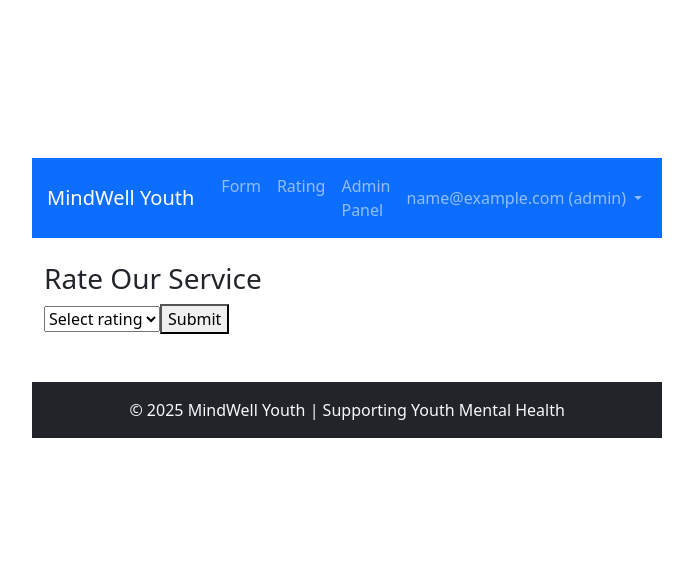
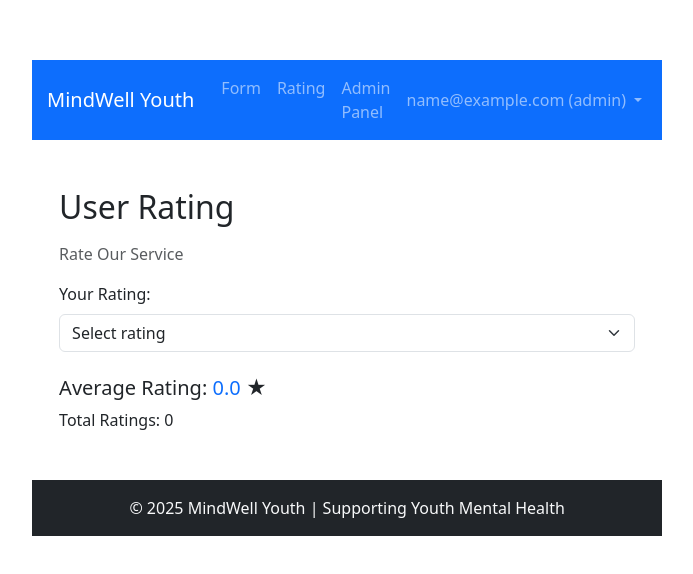
Before and after one commit to Mars5427/FIT5032, a Vue app: page /rating in a window 1280 px wide. Shown: the part 102-676 px from the top of the page, without its empty margins (0-693 px from the left). Built offline with nearby package versions, Linux system fonts and the light colour scheme; sample sign-in values are in the browser's storage; a small style sheet from the web is missing.

Commit message:
Last update for A1.3: Add Admin.vue and update Rating.vue.

```diff
--- /dev/null
+++ b/src/components/Admin.vue
@@ -0,0 +1,16 @@
+<template>
+  <div class="container mt-5">
+    <h1 class="text-primary">Admin Panel</h1>
+    <p>Welcome, Admin! 🎉</p>
+    <p>Here you can manage resources, view reports, and oversee the platform.</p>
+  </div>
+</template>
+
+<script setup>
+</script>
+
+<style scoped>
+h1 {
+  font-weight: bold;
+}
+</style>
--- a/src/components/Rating.vue
+++ b/src/components/Rating.vue
@@ -1,47 +1,75 @@
 <template>
-  <div class="rating">
-    <h3>Rate Our Service</h3>
-    <div v-if="currentUser">
-      <select v-model.number="userRating">
-        <option disabled value="0">Select rating</option>
-        <option v-for="n in 5" :key="n" :value="n">{{ n }}</option>
-      </select>
-      <button @click="submitRating">Submit</button>
-    </div>
-    <div v-else>
-      <p>Please login to rate.</p>
+  <div class="container mt-5" style="max-width: 600px;">
+    <h2>User Rating</h2>
+    <p class="text-muted">Rate Our Service</p>
+
+    <div v-if="!user">
+      <p class="text-danger">Please login to rate.</p>
     </div>
 
-    <div v-if="ratings.length">
-      <p>Average Rating: {{ averageRating.toFixed(2) }} ⭐</p>
+    <div v-else>
+      <div class="mb-3">
+        <label class="form-label">Your Rating:</label>
+        <select v-model="userRating" class="form-select" @change="submitRating">
+          <option disabled value="">Select rating</option>
+          <option v-for="n in 5" :key="n" :value="n">{{ n }} ★</option>
+        </select>
+      </div>
+
+      <div class="mt-4">
+        <h5>Average Rating:
+          <span class="text-primary">{{ averageRating.toFixed(1) }}</span> ★
+        </h5>
+        <p>Total Ratings: {{ ratings.length }}</p>
+      </div>
     </div>
   </div>
 </template>
 
 <script setup>
-import { ref, computed, onMounted } from "vue"
+import { ref, computed, onMounted } from 'vue'
 
+const user = JSON.parse(localStorage.getItem('currentUser') || 'null')
 const ratings = ref([])
-const userRating = ref(0)
-const currentUser = ref(null)
+const userRating = ref('')
 
 onMounted(() => {
-  const savedRatings = localStorage.getItem("ratings")
-  if (savedRatings) ratings.value = JSON.parse(savedRatings)
+  const saved = localStorage.getItem('ratings')
+  if (saved) ratings.value = JSON.parse(saved)
 
-  const savedUser = localStorage.getItem("currentUser")
-  if (savedUser) currentUser.value = JSON.parse(savedUser)
+  if (user) {
+    const existing = ratings.value.find(r => r.email === user.email)
+    if (existing) {
+      userRating.value = existing.score
+    }
+  }
+})
+
+const averageRating = computed(() => {
+  if (!ratings.value.length) return 0
+  const total = ratings.value.reduce((sum, r) => sum + r.score, 0)
+  return total / ratings.value.length
 })
 
 const submitRating = () => {
-  if (!currentUser.value) return
-  ratings.value.push({ user: currentUser.value.email, value: userRating.value })
-  localStorage.setItem("ratings", JSON.stringify(ratings.value))
-  alert("Thanks for rating!")
+  if (!user) return
+
+  const existing = ratings.value.find(r => r.email === user.email)
+  if (existing) {
+    existing.score = parseInt(userRating.value)
+  } else {
+    ratings.value.push({
+      email: user.email,
+      score: parseInt(userRating.value)
+    })
+  }
+  localStorage.setItem('ratings', JSON.stringify(ratings.value))
+  alert('Thank you for your rating!')
 }
+</script>
 
-const averageRating = computed(() => {
-  if (!ratings.value.length) return 0
-  return ratings.value.reduce((sum, r) => sum + r.value, 0) / ratings.value.length
-})
-</script>
+<style scoped>
+h2 {
+  margin-bottom: 15px;
+}
+</style>
--- a/src/router/index.js
+++ b/src/router/index.js
@@ -1,19 +1,30 @@
 import { createRouter, createWebHistory } from 'vue-router'
-
-// 引入你的页面组件
+import Admin from '../components/Admin.vue'
+import Unauthorized from '../components/Unauthorized.vue'
 import Form from '../components/Form.vue'
+import Rating from '../components/Rating.vue'
 import Login from '../components/Login.vue'
 import Register from '../components/Register.vue'
-import Rating from '../components/Rating.vue'
-import Unauthorized from '../components/Unauthorized.vue'
 
 const routes = [
-  { path: '/', redirect: '/form' },   // 默认跳到表单页
+  { path: '/', redirect: '/form' },
   { path: '/form', component: Form },
+  { path: '/rating', component: Rating },
   { path: '/login', component: Login },
   { path: '/register', component: Register },
-  { path: '/rating', component: Rating },
-  { path: '/unauthorized', component: Unauthorized }
+  { path: '/unauthorized', component: Unauthorized },
+  {
+    path: '/admin',
+    component: Admin,
+    beforeEnter: (to, from, next) => {
+      const user = JSON.parse(localStorage.getItem('currentUser') || 'null')
+      if (user && user.role === 'admin') {
+        next()
+      } else {
+        next('/unauthorized')
+      }
+    }
+  }
 ]
 
 const router = createRouter({
```
